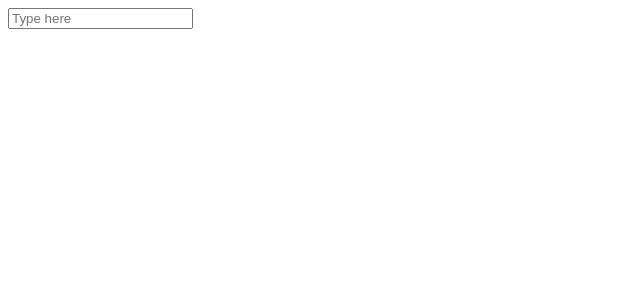
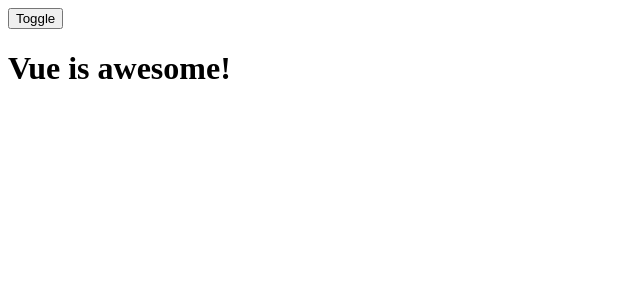
Before and after one commit to cecldwll/javascript-framework, a Vue app in the folder vue-project/: page / in a window 1280 px wide. Shown: the top 300 px of the page, without its empty margins (0-640 px from the left). Built offline with nearby package versions, Linux system fonts and the light colour scheme; the HTML template or start-up script is replaced by a standard one.

Commit message:
conditional rendering

```diff
--- a/vue-project/src/App.vue
+++ b/vue-project/src/App.vue
@@ -1,10 +1,15 @@
 <script setup>
 import { ref } from 'vue'
 
-const text = ref('')
+const awesome = ref(true)
+
+function toggle() {
+  awesome.value = !awesome.value
+}
 </script>
 
 <template>
-  <input v-model="text" placeholder="Type here">
-  <p>{{ text }}</p>
+  <button @click="toggle">Toggle</button>
+  <h1 v-if="awesome">Vue is awesome!</h1>
+  <h1 v-else>Oh no </h1>
 </template>
```
